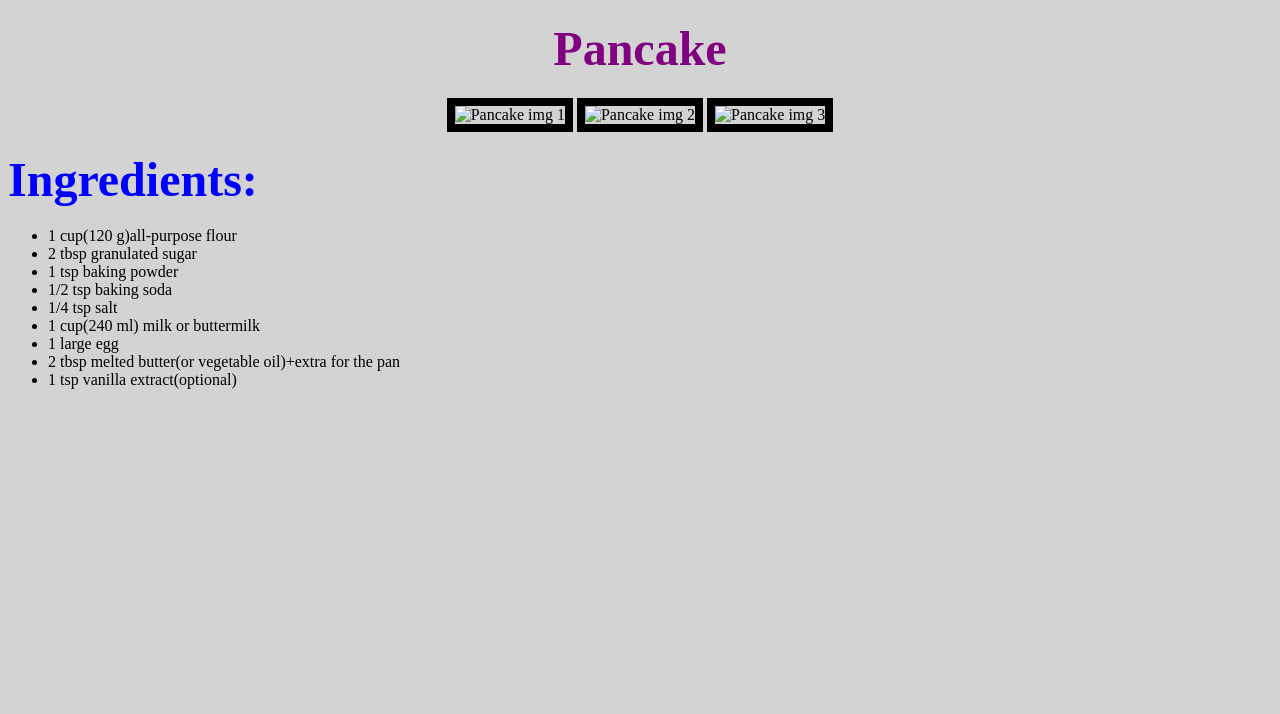
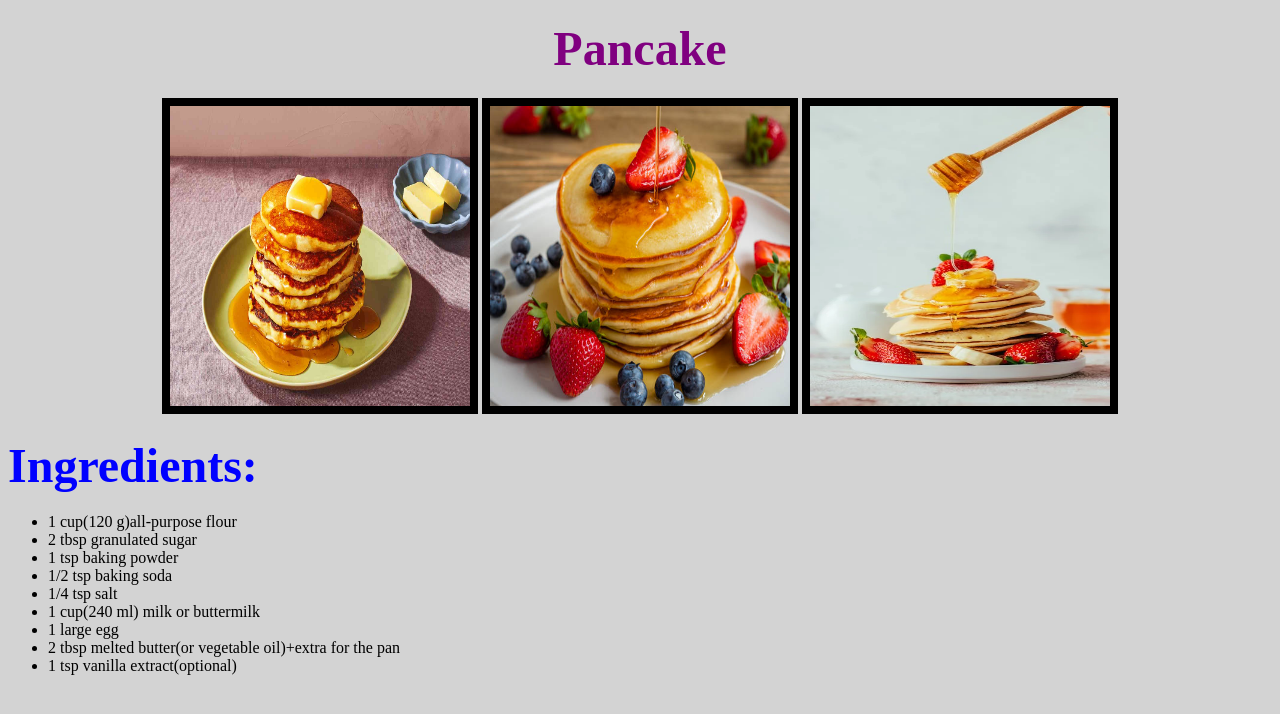
Before and after one commit to Manahil-Unaid/project-01, a plain HTML site: page index.html in a window 1280 px wide. Drawn offline with Linux system fonts and the light colour scheme; the site is published under a folder, as on GitHub Pages, so addresses that start at the root find nothing.

Commit message:
Add files via upload

```diff
--- a/index.html
+++ b/index.html
@@ -11,9 +11,9 @@
         <h1><font color="purple" face="gabriola" size="9">Pancake</font></h1>
     </center>
     <center>
-        <img src="/pancake1.jpg" alt="Pancake img 1" width="300" height="300" border="8">
-        <img src="/pancake2.jpg" alt="Pancake img 2" width="300" height="300" border="8">
-        <img src="/pancake3.webp" alt="Pancake img 3" width="300" height="300" border="8">
+        <img src="pancake1.jpg" alt="Pancake img 1" width="300" height="300" border="8">
+        <img src="pancake2.jpg" alt="Pancake img 2" width="300" height="300" border="8">
+        <img src="pancake3.webp" alt="Pancake img 3" width="300" height="300" border="8">
     </center>
     <h2><font color="blue" size="8" face="gabriola">Ingredients:</font></h2>
     <ul>
```
